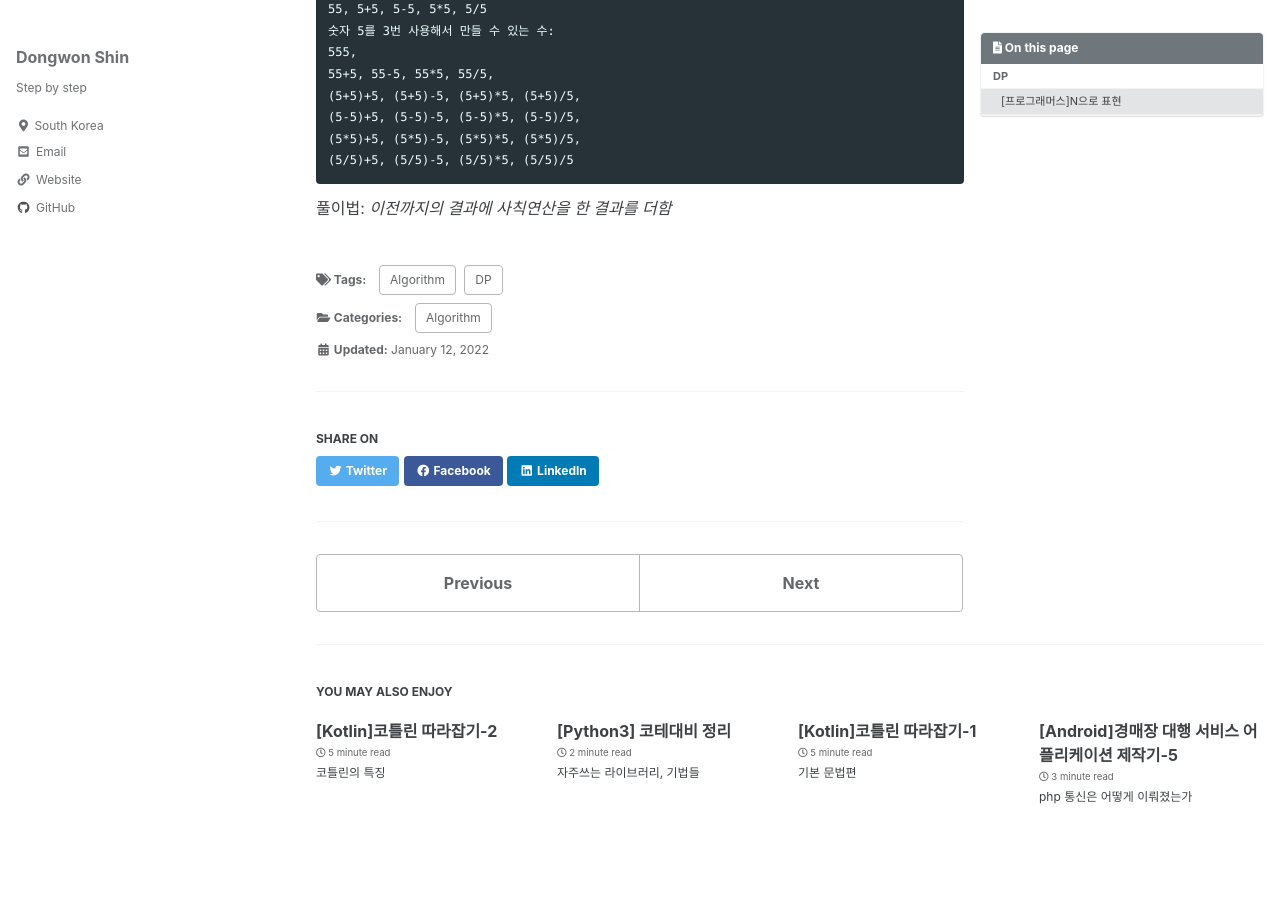
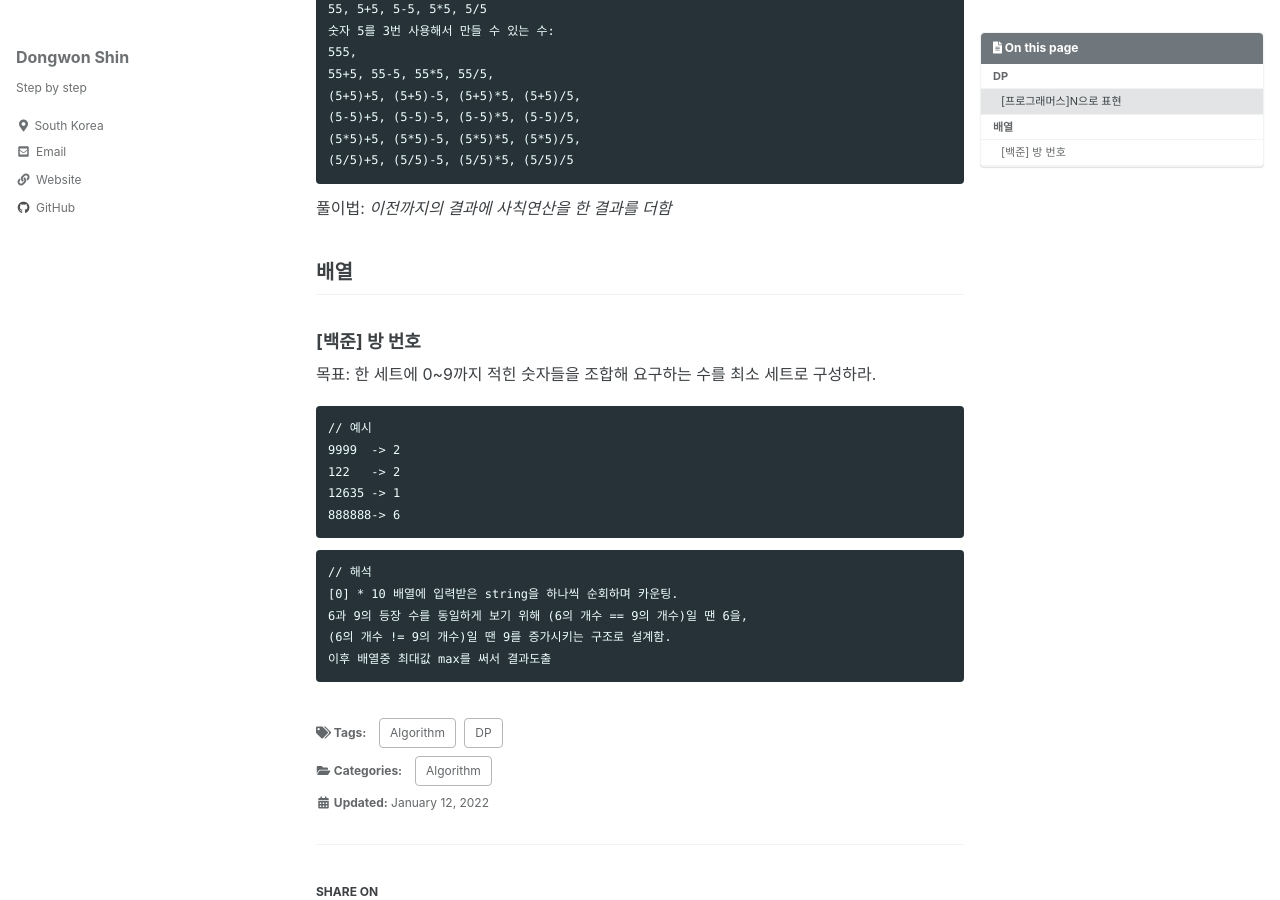
Before and after one commit to ponopono0322/ponopono0322.github.io, a Jekyll site: the page built from _posts/2022-01-12-algorithm.md, in a window 1280 px wide and 900 px high, scrolled down 554 px. Built offline with Jekyll 4.4.1, drawn with Linux system fonts in a browser that asks for light colours; cached includes are drawn as plain includes; some web fonts are replaced.

Commit message:
Update 2022-01-12-algorithm.md

````diff
--- a/_posts/2022-01-12-algorithm.md
+++ b/_posts/2022-01-12-algorithm.md
@@ -40,3 +40,22 @@ last_modified_at: 2022-01-12
 ```
 
 풀이법: *이전까지의 결과에 사칙연산을 한 결과를 더함*
+
+## 배열
+### [백준] 방 번호
+목표: 한 세트에 0~9까지 적힌 숫자들을 조합해 요구하는 수를 최소 세트로 구성하라.
+```
+// 예시
+9999  -> 2
+122   -> 2
+12635 -> 1
+888888-> 6
+```
+
+```
+// 해석
+[0] * 10 배열에 입력받은 string을 하나씩 순회하며 카운팅.
+6과 9의 등장 수를 동일하게 보기 위해 (6의 개수 == 9의 개수)일 땐 6을,
+(6의 개수 != 9의 개수)일 땐 9를 증가시키는 구조로 설계함.
+이후 배열중 최대값 max를 써서 결과도출
+```
````
